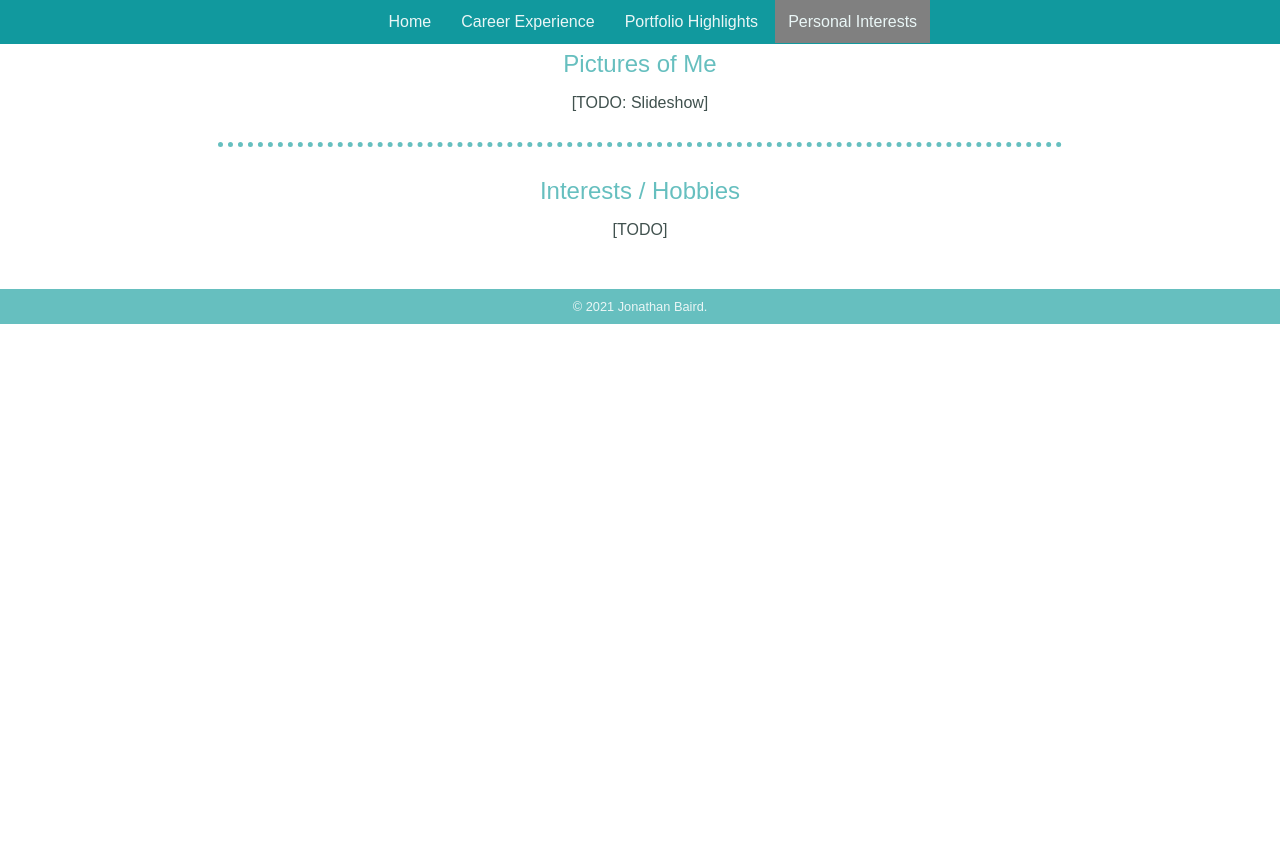
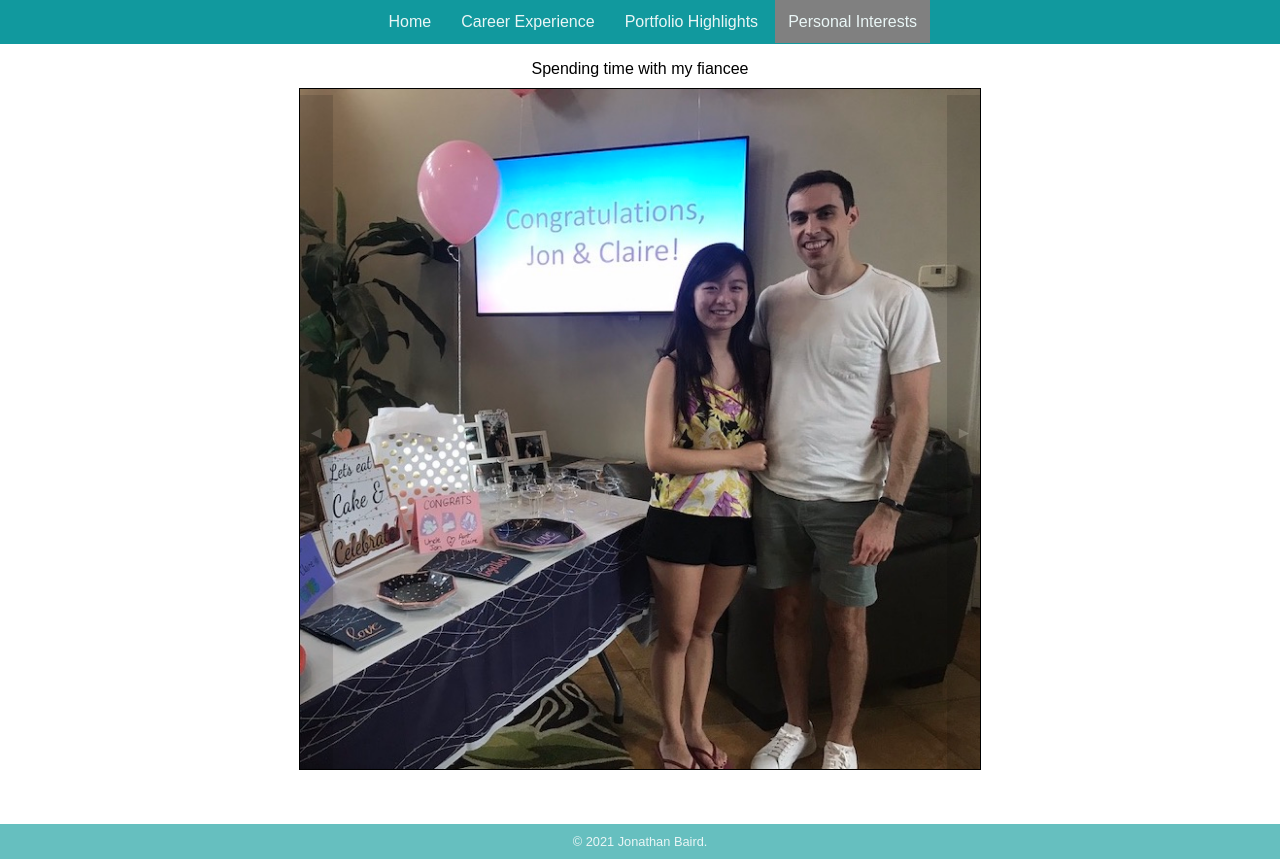
Before and after one commit to jbaird29/about-me, a plain HTML site: page personal.html in a window 1280 px wide. Before the commit the page ends 800 px from the top, so only its background shows below. Drawn offline with Linux system fonts and the light colour scheme; a web font is replaced by a local one.

Commit message:
add slideshow

```diff
--- a/CSS/navbar.css
+++ b/CSS/navbar.css
@@ -4,6 +4,7 @@ nav {
     position: fixed;
     top: 0;
     width: 100%;
+    z-index: 5;
 }
 
 nav ul {
--- /dev/null
+++ b/CSS/personal.css
@@ -0,0 +1,47 @@
+#slideshow-container {
+    position: relative;
+    display: inline-block;
+}
+
+.slideshow-pic {
+    display: none;
+    border: 1px solid black;
+    max-height: 85vh;
+}
+
+.slideshow-pic-active {
+    display: block;
+}
+
+.slideshow-caption {
+    color: black;
+    display: none;
+    margin: 10px 0;
+}
+
+.slideshow-caption-active {
+    display: block;
+}
+
+.direction-btn {
+    position: absolute;
+    z-index: 1;
+    height: 99%;
+    bottom: 0;
+    border: 0;
+    background-color: black;
+    color: white;
+    opacity: 0.13;
+    padding: 0 12px;
+}
+.direction-btn:hover {
+    opacity: 0.6;
+}
+
+#previous-btn {
+    left: 0;
+}
+
+#next-btn {
+    right: 0;
+}
--- a/personal.html
+++ b/personal.html
@@ -9,6 +9,7 @@
         />
         <link rel="stylesheet" href="css/navbar.css" />
         <link rel="stylesheet" href="css/footer.css" />
+        <link rel="stylesheet" href="css/personal.css" />
         <link rel="stylesheet" href="css/styles.css" />
         <link rel="icon" href="favicon.ico" />
     </head>
@@ -23,11 +24,28 @@
         </nav>
 
         <main>
-            <h2>Pictures of Me</h2>
-            <p>[TODO: Slideshow]</p>
-            <hr />
-            <h2>Interests / Hobbies</h2>
-            <p>[TODO]</p>
+            <p class="slideshow-caption slideshow-caption-active">Rooting for Philadelphia sports teams</p>
+            <p class="slideshow-caption">Spending time with my fiancee</p>
+            <p class="slideshow-caption">Playing (especially winning at) board games!</p>
+            <p class="slideshow-caption">Listening to music and attending concerts</p>
+            <p class="slideshow-caption">Exploring nature</p>
+            <p class="slideshow-caption">Exploring cities</p>
+            <p class="slideshow-caption">Playing with my cat - Goose</p>
+            <p class="slideshow-caption">Traveling to new countries</p>
+            <p class="slideshow-caption">Eating at new restaurants</p>
+            <div id="slideshow-container">
+                <img class="slideshow-pic slideshow-pic-active" src="images/personal/philly-sports.jpeg" alt="Philly Sports" />
+                <img class="slideshow-pic" src="images/personal/fiancee.jpeg" alt="Fiancee" />
+                <img class="slideshow-pic" src="images/personal/board-games.jpeg" alt="Board Games" />
+                <img class="slideshow-pic" src="images/personal/concerts.jpeg" alt="Concerts" />
+                <img class="slideshow-pic" src="images/personal/exploring-nature.jpeg" alt="Exploring Nature" />
+                <img class="slideshow-pic" src="images/personal/exploring-city.jpeg" alt="Exploring Cities" />
+                <img class="slideshow-pic" src="images/personal/goose.jpeg" alt="My Cat (Goose)" />
+                <img class="slideshow-pic" src="images/personal/traveling.jpeg" alt="Traveling" />
+                <img class="slideshow-pic" src="images/personal/restaurants.jpeg" alt="Restaurants" />
+                <button class="direction-btn" id="previous-btn">&#9664;</button>
+                <button class="direction-btn" id="next-btn">&#9654;</button>
+            </div>
         </main>
 
         <footer>
@@ -35,6 +53,7 @@
         </footer>
     </body>
 
+    <script src="scripts/personal-slideshow.js"></script>
     <script>
         document.getElementById("copyright-year").innerText = new Date().getFullYear();
     </script>
--- /dev/null
+++ b/scripts/personal-slideshow.js
@@ -0,0 +1,24 @@
+let active = 0;
+
+const changePic = (shift) => {
+    const pictures = document.getElementsByClassName("slideshow-pic");
+    const captions = document.getElementsByClassName("slideshow-caption");
+    const len = pictures.length;
+    pictures[active].classList.remove("slideshow-pic-active");
+    captions[active].classList.remove("slideshow-caption-active");
+    active = (((active + shift) % len) + len) % len; // modulo, for negative values
+    pictures[active].classList.add("slideshow-pic-active");
+    captions[active].classList.add("slideshow-caption-active");
+};
+
+// used: https://developer.mozilla.org/en-US/docs/Web/API/WindowOrWorkerGlobalScope/setInterval
+const intervalID = setInterval(() => changePic(1), 3000);
+
+document.getElementById("next-btn").addEventListener("click", () => {
+    changePic(1);
+    clearInterval(intervalID);
+});
+document.getElementById("previous-btn").addEventListener("click", () => {
+    changePic(-1);
+    clearInterval(intervalID);
+});
```
Also changed, not shown: index.html (+12 -3 lines), images/personal/board-games.jpeg (added), images/personal/concerts.jpeg (added), images/personal/exploring-city.jpeg (added), images/personal/exploring-nature.jpeg (added), images/personal/fiancee.jpeg (added), images/personal/goose.jpeg (added), images/personal/philly-sports.jpeg (added), images/personal/restaurants.jpeg (added), images/personal/traveling.jpeg (added).
